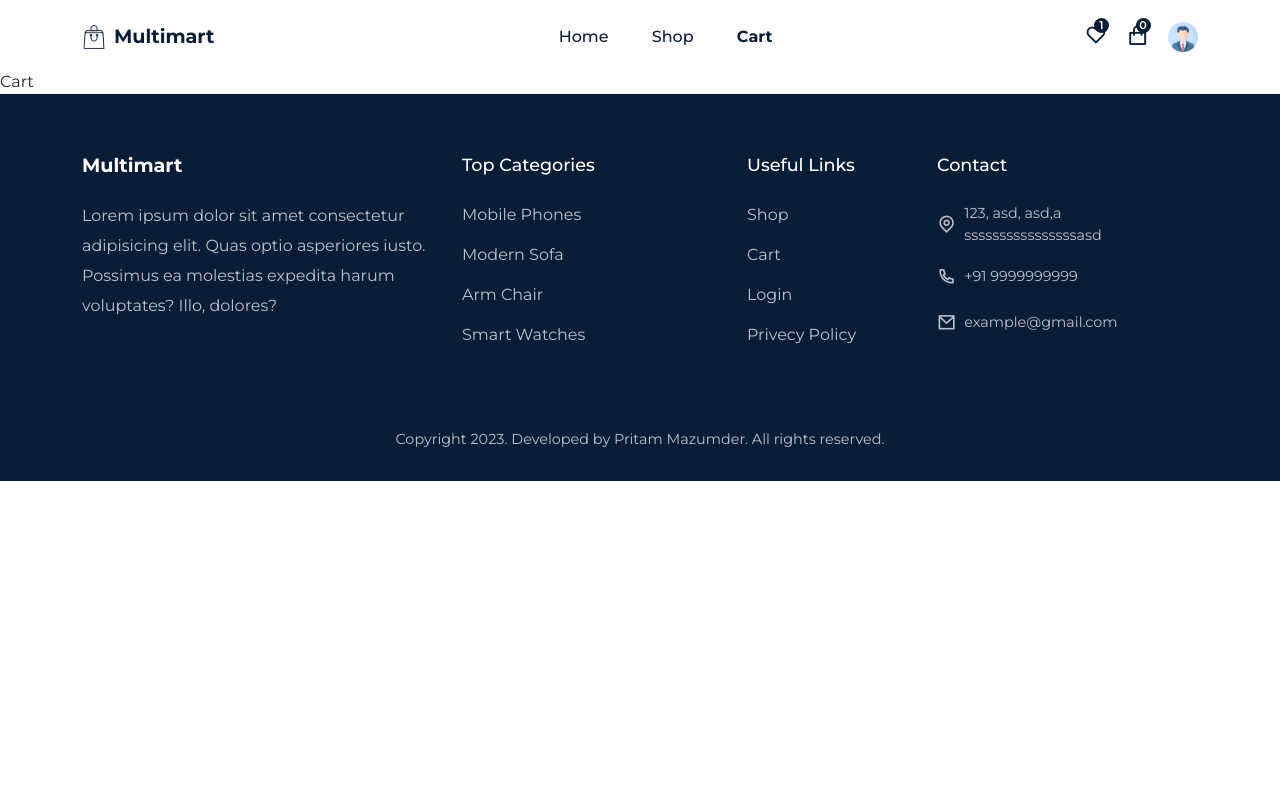
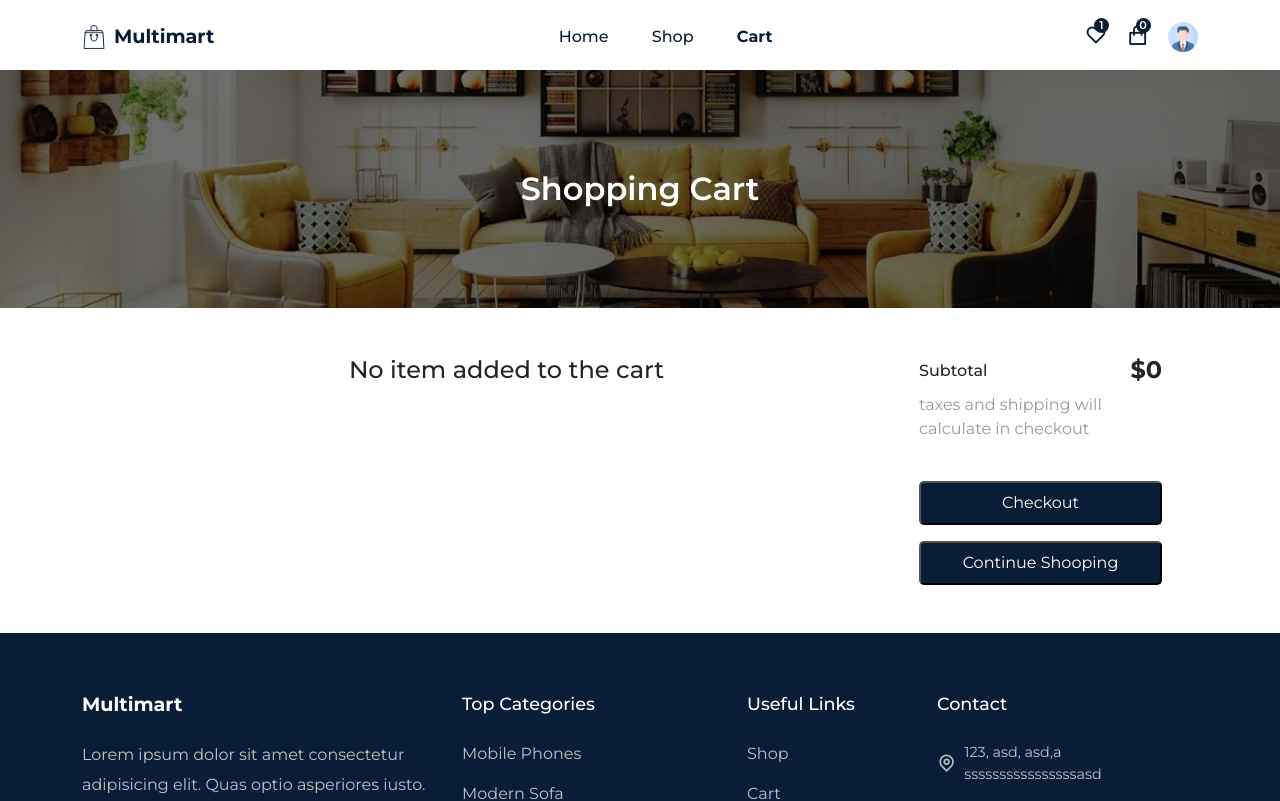
Before and after one commit to pritam-mazumder/TechHub_React_Ecommerce, a React (Create React App) app: page /cart in a window 1280 px wide. Shown: the top 801 px of the page. Built offline with nearby package versions, Linux system fonts and the light colour scheme.

Commit message:
28-03-2023: Review section error resolved, Cart page modified, Checkout and Continue Shopping added

```diff
--- a/src/components/Header/Header.jsx
+++ b/src/components/Header/Header.jsx
@@ -1,6 +1,6 @@
-import React,{useRef, useEffect} from "react";
+import React, { useRef, useEffect } from "react";
 
-import { NavLink } from "react-router-dom";
+import { NavLink, useNavigate } from "react-router-dom";
 import "./header.css";
 
 import { motion } from "framer-motion";
@@ -27,31 +27,36 @@
 ];
 
 const Header = () => {
-  const headerRef = useRef(null)
-  const totalQuantity = useSelector(state=> state.cart.totalQuantity)
+  const headerRef = useRef(null);
+  const totalQuantity = useSelector((state) => state.cart.totalQuantity);
 
-  const menuRef = useRef(null)
+  const menuRef = useRef(null);
+  const navigate = useNavigate()
 
-  const stickyHeaderFunc = ()=>{
-    window.addEventListener('scroll', ()=>{
+  const stickyHeaderFunc = () => {
+    window.addEventListener("scroll", () => {
       if (
         document.body.scrollTop > 80 ||
         document.documentElement.scrollTop > 80
-        ) {
-        headerRef.current.classList.add('sticky__header')
-      } else{
-        headerRef.current.classList.remove('sticky__header')
+      ) {
+        headerRef.current.classList.add("sticky__header");
+      } else {
+        headerRef.current.classList.remove("sticky__header");
       }
     });
   };
 
-  useEffect(()=>{
+  useEffect(() => {
     stickyHeaderFunc();
 
-    return()=>window.removeEventListener("scroll", stickyHeaderFunc);
+    return () => window.removeEventListener("scroll", stickyHeaderFunc);
   });
 
-  const menuToggle = () => menuRef.current.classList.toggle('active__menu')
+  const menuToggle = () => menuRef.current.classList.toggle("active__menu");
+
+  const navigateToCart =()=>{
+    navigate('/cart');
+  }
 
   return (
     <header className="header" ref={headerRef}>
@@ -87,7 +92,7 @@
                 <i class="ri-heart-line"></i>
                 <span className="badge">1</span>
               </span>
-              <span className="cart__icon">
+              <span className="cart__icon" onClick={navigateToCart}>
                 <i class="ri-shopping-bag-line"></i>
                 <span className="badge">{totalQuantity}</span>
               </span>
@@ -96,13 +101,11 @@
                 <motion.img whileTap={{ scale: 1.2 }} src={userIcon} alt="" />
               </span>
               <div className="mobile__menu">
-              <spna onClick={menuToggle}>
-                <i class="ri-menu-line"></i>
-              </spna>
+                <spna onClick={menuToggle}>
+                  <i class="ri-menu-line"></i>
+                </spna>
+              </div>
             </div>
-            </div>
-
-
           </div>
         </Row>
       </Container>
--- a/src/components/UI/ProductsCard.jsx
+++ b/src/components/UI/ProductsCard.jsx
@@ -4,13 +4,13 @@
 import "../../styles/product-card.css";
 import { Col } from "reactstrap";
 import { Link } from "react-router-dom";
-import { toast } from 'react-toastify';
+import { toast } from "react-toastify";
 
 import { useDispatch } from "react-redux";
 import { cartActions } from "../../redux/slices/cartSlice";
 
 const ProductsCard = ({ item }) => {
-  const dispatch = useDispatch()
+  const dispatch = useDispatch();
 
   const addToCart = () => {
     dispatch(
@@ -18,7 +18,7 @@
         id: item.id,
         productName: item.productName,
         price: item.price,
-        image: item.imgUrl,
+        imgUrl: item.imgUrl,
       })
     );
 
@@ -46,4 +46,5 @@
       </div>
     </Col>
   );
-};export default ProductsCard;
+};
+export default ProductsCard;
--- a/src/pages/Cart.jsx
+++ b/src/pages/Cart.jsx
@@ -1,9 +1,99 @@
-import React from 'react'
+import React from "react";
+import "../styles/cart.css";
+import Helmet from "../components/Helmet/Helmet";
+import CommonSection from "../components/UI/CommonSection";
+import { Container, Row, Col } from "reactstrap";
+
+import { motion } from "framer-motion";
+import { cartActions } from "../redux/slices/cartSlice";
+import { useSelector, useDispatch } from "react-redux";
+
+import { Link } from "react-router-dom";
 
 const Cart = () => {
+  const cartItems = useSelector((state) => state.cart.cartItems);
+  const totalAmount = useSelector((state) => state.cart.totalAmount);
+
   return (
-    <div>Cart</div>
-  )
-}
+    <Helmet title="Cart">
+      <CommonSection title="Shopping Cart" />
+      <section>
+        <Container className="p-5">
+          <Row>
+            <Col lg="9">
+              {cartItems.length === 0 ? (
+                <h2 className="fs-4 text-center">No item added to the cart</h2>
+              ) : (
+                <table className="table bordered">
+                  <thead>
+                    <tr>
+                      <th>Image</th>
+                      <th>Title</th>
+                      <th>Price</th>
+                      <th>Qty</th>
+                      <th>Delete</th>
+                    </tr>
+                  </thead>
 
-export default Cart
+                  <tbody>
+                    {cartItems.map((item, index) => (
+                      <Tr item={item} key={index} />
+                    ))}
+                  </tbody>
+                </table>
+              )}
+            </Col>
+
+            <Col lg="3">
+              <div>
+                <h6 className="d-flex align-items-center justify-content-between">
+                  Subtotal
+                  <span className="fs-4 fw-bold">${totalAmount}</span>
+                </h6>
+              </div>
+              <p className="fs-6 mt-2">
+                taxes and shipping will calculate in checkout
+              </p>
+              <div>
+                <button className="buy__btn w-100">
+                  <Link to="/checkout">Checkout</Link>
+                </button>
+                <button className="buy__btn w-100 mt-3">
+                  <Link to="/shop">Continue Shooping</Link>
+                </button>
+              </div>
+            </Col>
+          </Row>
+        </Container>
+      </section>
+    </Helmet>
+  );
+};
+
+const Tr = ({ item }) => {
+  const dispatch = useDispatch();
+
+  const deleteProduct = () => {
+    dispatch(cartActions.deleteItem(item.id));
+  };
+
+  return (
+    <tr>
+      <td>
+        <img src={item.imgUrl} alt="" />
+      </td>
+      <td>{item.productName}</td>
+      <td>${item.price}</td>
+      <td>{item.quantity}</td>
+      <td>
+        <motion.i
+          whileTap={{ scale: 1.2 }}
+          onClick={deleteProduct}
+          class="ri-delete-bin-line"
+        ></motion.i>
+      </td>
+    </tr>
+  );
+};
+
+export default Cart;
--- a/src/pages/ProductDetails.jsx
+++ b/src/pages/ProductDetails.jsx
@@ -162,12 +162,13 @@
 
                     <div className="review__form">
                       <h4>Leave your experience</h4>
-                      <form action="" onClick={submitHandler}>
+                      <form action="" onSubmit={submitHandler}>
                         <div className="form__group">
                           <input
                             type="text"
                             placeholder="Enter name"
                             ref={reviewUser}
+                            required
                           />
                         </div>
 
@@ -210,6 +211,7 @@
                             rows={4}
                             type="text"
                             placeholder="Review message..."
+                            required
                           />
                         </div>
 
@@ -240,3 +242,5 @@
 };
 
 export default ProductDetails;
+
+//1.25.03
--- a/src/redux/slices/cartSlice.js
+++ b/src/redux/slices/cartSlice.js
@@ -22,7 +22,7 @@
         state.cartItems.push({
           id: newItem.id,
           productName: newItem.productName,
-          image: newItem.imgUrl,
+          imgUrl: newItem.imgUrl,
           price: newItem.price,
           quantity: 1,
           totalPrice: newItem.price,
@@ -34,10 +34,23 @@
       }
 
       state.totalAmount = state.cartItems.reduce(
-        (total, item) => total + Number(item.price) * Number(item.quantity)
+        (total, item) => total + Number(item.price) * Number(item.quantity),
+        0
       );
+    },
+    deleteItem: (state, action) => {
+      const id = action.payload;
+      const existingItem = state.cartItems.find((item) => item.id === id);
 
+      if (existingItem) {
+        state.cartItems = state.cartItems.filter((item) => item.id !== id);
+        state.totalQuantity = state.totalQuantity - existingItem.quantity;
+      }
 
+      state.totalAmount = state.cartItems.reduce(
+        (total, item) => total + Number(item.price) * Number(item.quantity),
+        0
+      );
     },
   },
 });
--- /dev/null
+++ b/src/styles/cart.css
@@ -0,0 +1,14 @@
+.table tr td img {
+  width: 80px !important;
+  height: 80px !important;
+  object-fit: cover;
+}
+
+td i {
+  cursor: pointer;
+}
+
+td,
+th {
+    color: var(--primary-color);
+}
```
